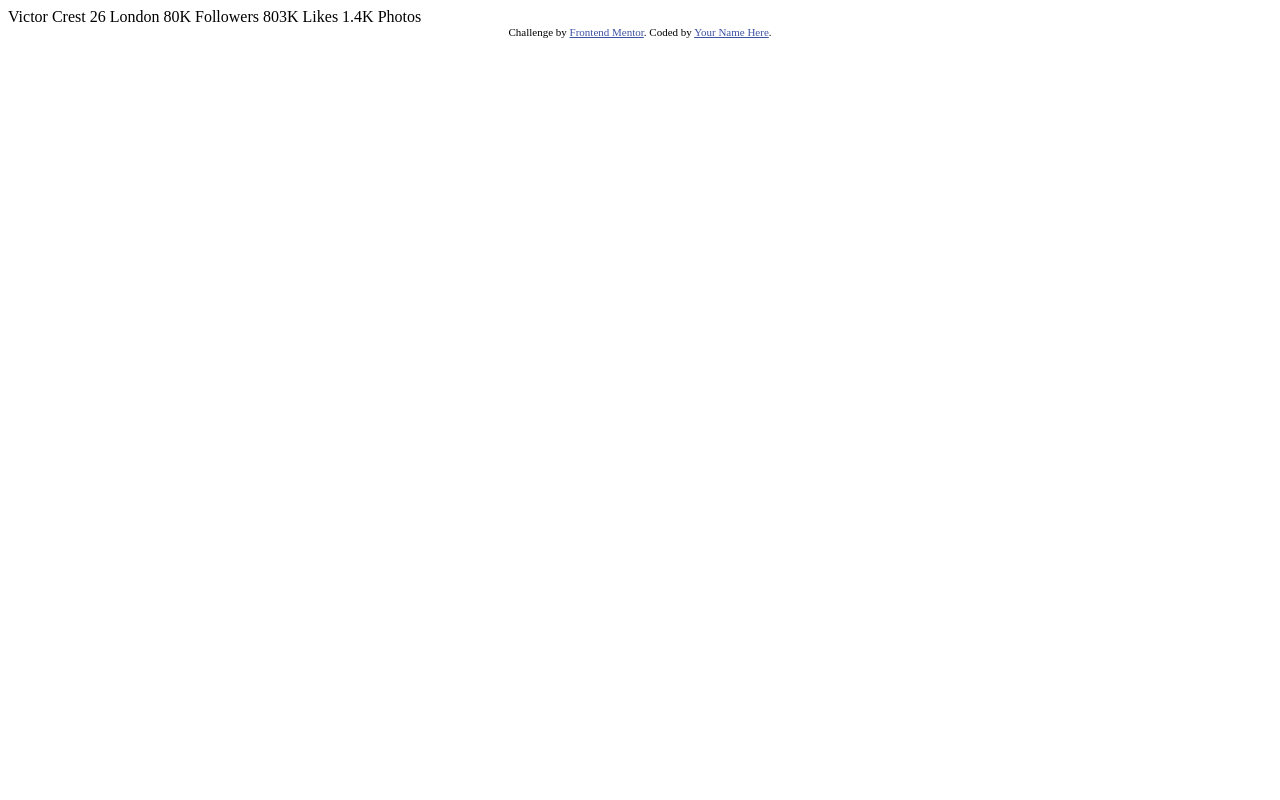
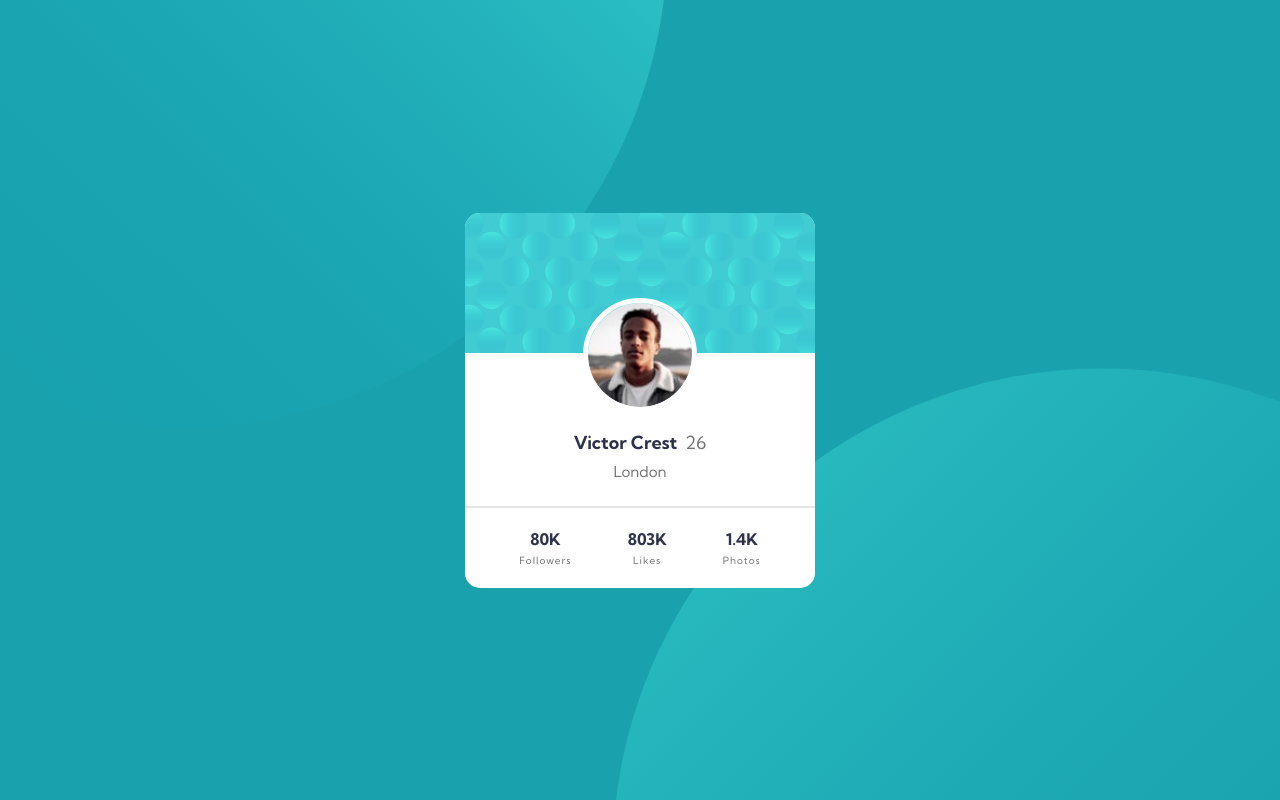
Before and after one commit to 4y0ub-kkkk/profile-card, a plain HTML site: page index.html in a window 1280 px wide. Drawn offline with Linux system fonts and the light colour scheme.

Commit message:
before submit

```diff
--- a/index.html
+++ b/index.html
@@ -1,35 +1,34 @@
 <!DOCTYPE html>
 <html lang="en">
   <head>
-  <meta charset="UTF-8">
-  <meta name="viewport" content="width=device-width, initial-scale=1.0"> <!-- displays site properly based on user's device -->
+    <meta charset="UTF-8" />
+    <meta name="viewport" content="width=device-width, initial-scale=1.0" />
+    <!-- displays site properly based on user's device -->
 
-  <link rel="icon" type="image/png" sizes="32x32" href="./images/favicon-32x32.png">
+    <link
+      rel="icon"
+      type="image/png"
+      sizes="32x32"
+      href="assets/images/favicon-32x32.png"
+    />
+    <link rel="stylesheet" href="style.css">
 
     <title>Frontend Mentor | Profile card component</title>
-
-  <!-- Feel free to remove these styles or customise in your own stylesheet 👍 -->
-  <style>
-    .attribution { font-size: 11px; text-align: center; }
-    .attribution a { color: hsl(228, 45%, 44%); }
-  </style>
   </head>
   <body>
-  Victor Crest
-  26
-  London
-
-  80K
-  Followers
-
-  803K
-  Likes
-
-  1.4K
-  Photos
-  <div class="attribution">
-    Challenge by <a href="https://www.frontendmentor.io?ref=challenge" target="_blank">Frontend Mentor</a>.
-    Coded by <a href="#">Your Name Here</a>.
+    <main>
+      <section class="card">
+        <div class="card-body">
+          <img src="assets/images/image-victor.jpg" alt="Victor Crest" />
+          <h1>Victor Crest&nbsp;&nbsp;<span class="light">26</span></h1>
+          <address class="light">London</address>
         </div>
+        <div class="card-footer">
+          <p>80K <span class="light">Followers</span></p>
+          <p>803K <span class="light">Likes</span></p>
+          <p>1.4K <span class="light">Photos</span></p>
+        </div>
+      </section>
+    </main>
   </body>
 </html>
--- /dev/null
+++ b/style.css
@@ -0,0 +1,133 @@
+@font-face {
+    font-family: "kumbh";
+    src: url("assets/Kumbh_Sans/KumbhSans-VariableFont_YOPQ\,wght.ttf");
+}
+
+*{
+    margin: 0;
+    padding: 0;
+    box-sizing: border-box;
+}
+
+:root{
+    --background-color:hsl(185, 75%, 39%);
+    --card-bg-color: white;
+    --font-color: hsl(229, 23%, 23%);
+    --font-color-light: hsl(0, 0%, 45%);
+}
+html{
+    overflow: hidden;
+}
+body{
+    font-family: "kumbh";
+    background-color:var(--background-color) ;
+    display: flex;
+    flex-direction: column;
+    height: 100vh;
+    overflow: hidden;
+    position: relative
+}
+
+main::before{
+    content:url("assets/images/bg-pattern-top.svg");
+    position: absolute;
+    display: block;
+    top: calc(-950px + 100vh / 2);
+    left: calc(-950px + 100vw / 2);
+    z-index: -1;
+}
+main::after{
+    content:url("assets/images/bg-pattern-bottom.svg");
+    position: absolute;
+    display: block;
+    bottom: calc(-950px + 100vh / 2);
+    right: calc(-950px + 100vw / 2);
+    z-index: -1;
+}
+
+main{
+    flex-grow: 1;
+    display: flex;
+    justify-content: center;
+    align-items: center;
+    overflow: hidden;
+}
+
+
+.card{
+    max-inline-size: 350px;
+    inline-size: 100%;
+    background-color:var(--card-bg-color);
+    height: 375px;
+    border-radius: 15px;
+    display: flex;
+    flex-direction: column;
+    justify-content: space-between;
+    position: relative;
+}
+
+.card::before{
+    content: url("assets/images/bg-pattern-card.svg");
+    display: block;
+    position: absolute;
+    border-radius: 15px 15px 0 0;
+    width: 100%;
+    top: 0;
+    overflow: hidden;
+
+}
+.card-body{
+    display: flex;
+    flex-direction: column;
+    margin-top: 90px;
+    align-items: center;
+
+}
+
+.card-body img{
+    width: 6.5rem;
+    border-radius: 50%;
+    outline: 5px white solid;
+    z-index: 1;
+    margin-bottom: 1.5rem;
+}
+
+.card-body h1{
+    font-size: 18px;
+    color: var(--font-color);
+    margin-bottom: .5rem;
+    font-weight: 700;
+}
+.light{
+    font-weight: 400;
+    color: var(--font-color-light);
+}
+
+.card-body address{
+    font-size: 15px;
+    font-style: normal;
+}
+
+.card-footer{
+    display: flex;
+    justify-content: center;
+    align-items: center;
+    gap: 3.5rem;
+    padding: 1.3rem 1rem;
+    border-top: 2px solid rgb(230, 230, 230);
+}
+
+.card-footer p{
+    display: flex;
+    flex-direction: column;
+    align-items: center;
+    color: var(--font-color);
+    font-weight: 700;
+    gap: .3rem;
+}
+
+.card-footer .light{
+    font-size: 10px;
+    letter-spacing: .1em;
+
+}
```
Also changed, not shown: assets/images/screenshot.png (added), design/desktop-design.jpg (deleted), design/desktop-preview.jpg (deleted), design/mobile-design.jpg (deleted), 3 other files. Lines whose indentation alone changed are shown as unchanged.
